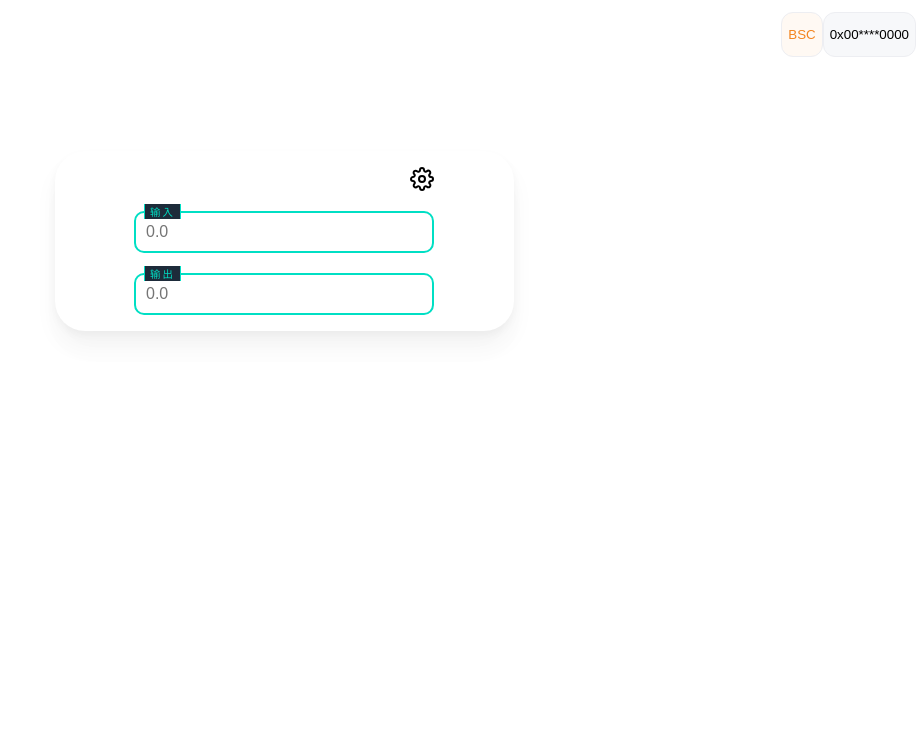
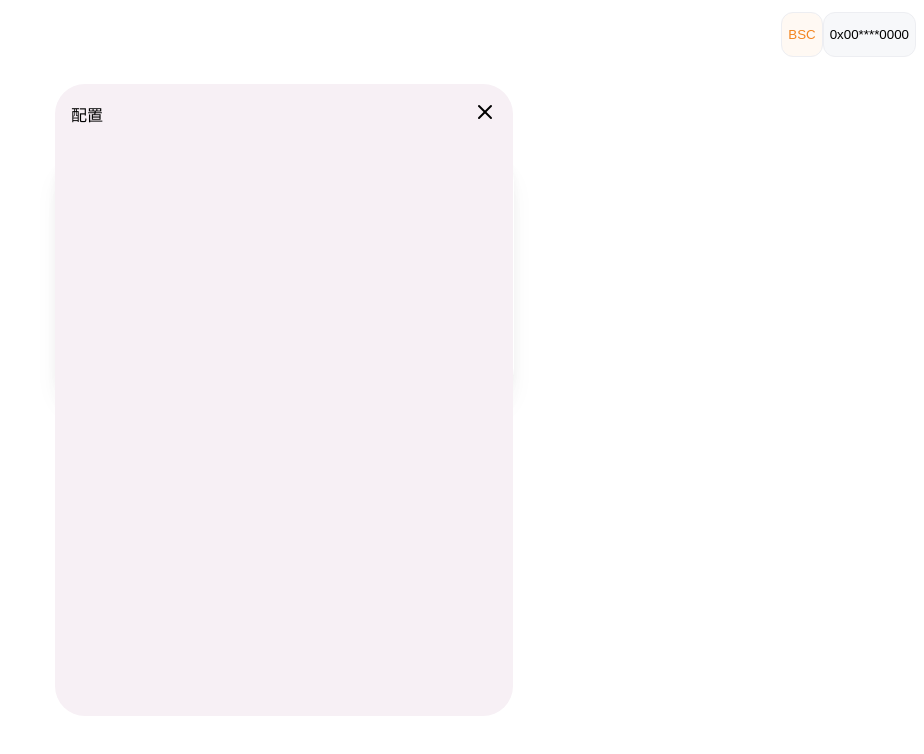
Before and after one commit to mis320/test, a plain HTML site: page 0/index.html in a window 1280 px wide. Both pictures are taken after a click on the icon 778 px from the left and 179 px from the top of the page. Shown: the whole page, without its empty margins (356-1280 px from the left). Drawn offline with Linux system fonts and the light colour scheme.

Commit message:
Add files via upload

```diff
--- a/0/contents.css
+++ b/0/contents.css
@@ -9,7 +9,7 @@
 }
 @media (max-width: 500px) {
     .concent {
-        padding-top: 15px !important;
+        padding-top: 6.25rem !important;
         gap: 10px !important;
     }
 }
@@ -17,3 +17,35 @@
     position: relative;
     width: 300px;
 }
+
+
+.outButton {
+    font-size: 24px;
+    margin-top: 10px;
+    padding: 10px;
+    width: 100%;
+    font-weight: 500;
+    text-align: center;
+    border-radius: 20px;
+    outline: none;
+    border: 1px solid transparent;
+    display: flex;
+    -webkit-box-pack: center;
+    justify-content: center;
+    flex-wrap: nowrap;
+    -webkit-box-align: center;
+    align-items: center;
+    cursor: pointer;
+    background-color: rgb(255, 0, 122);
+    color: white;
+}
+
+
+.txt_outinput_button:disabled {
+    background-color: rgb(237, 238, 242);
+    color: rgb(136, 141, 155);
+    cursor: auto;
+    box-shadow: none;
+    border: 1px solid transparent;
+    outline: none;
+}
--- /dev/null
+++ b/0/extendhtmls.css
@@ -0,0 +1,33 @@
+.extendHtml {
+    background: rgba(0, 0, 0, .33);
+    position: fixed;
+    top: 0;
+    right: 0;
+    bottom: 0;
+    left: 0;
+    overflow: auto;
+
+    display: flex;
+    -webkit-box-align: center;
+    align-items: center;
+    -webkit-box-pack: center;
+    justify-content: center;
+    background-color: transparent;
+    overflow: hidden;
+}
+
+.extendHtmlSet {
+    max-width: 426px;
+    width: 90%;
+    border-radius: 30px;
+    height: 600px;
+    background-color: #f7f0f5;
+    overflow: hidden;
+    padding: 1rem;
+}
+
+@media (max-width: 500px) {
+    .extendHtmlSet {
+       margin-top: 6.75rem;
+    }
+}
--- a/0/index.html
+++ b/0/index.html
@@ -3,14 +3,16 @@
 
 <head>
 	<meta charset="UTF-8">
-	<title>Input Text Animation</title>
+	<meta http-equiv="X-UA-Compatible" content="IE=edge">
+	<meta name="viewport" content="width=device-width, initial-scale=1.0">
+	<title>Document</title>
 	<link rel="stylesheet" href="style.css">
 	<link rel="stylesheet" href="contents.css">
 	<link rel="stylesheet" href="headers.css">
+	<link rel="stylesheet" href="extendhtmls.css">
 </head>
 
 <body>
-
 	<div class="header">
 		<div>
 		</div>
@@ -25,7 +27,7 @@
 	</div>
 
 
-	<div class="concent">
+	<div class="concent" id="concent">
 		<div style="
 		display: flex;
 		flex-direction: column;
@@ -34,22 +36,27 @@
 		align-items: center;
 
 
-    max-width: 427px;
-    width: 100%;
-    border-radius: 30px;
-    padding: 1rem;
-    background: rgb(255, 255, 255);
-    box-shadow: rgb(0 0 0 / 1%) 0px 0px 1px, rgb(0 0 0 / 4%) 0px 4px 8px, rgb(0 0 0 / 4%) 0px 16px 24px, rgb(0 0 0 / 1%) 0px 24px 32px;
+	max-width: 427px;
+	width: 90%;
+	border-radius: 30px;
+	padding: 1rem;
+	background: rgb(255, 255, 255);
+	box-shadow: rgb(0 0 0 / 1%) 0px 0px 1px, rgb(0 0 0 / 4%) 0px 4px 8px, rgb(0 0 0 / 4%) 0px 16px 24px, rgb(0 0 0 / 1%) 0px 24px 32px;
 		">
 			<div class="inputBox extend">
-				<svg style=" cursor: pointer;" onclick="kdisp()" width="24" height="24" viewBox="0 0 24 24" fill="none"
-					stroke="currentColor" stroke-width="2" stroke-linecap="round" stroke-linejoin="round"
+				<svg style=" cursor: pointer;" onclick="extendDisplayF()" width="24" height="24" viewBox="0 0 24 24"
+					fill="none" stroke="currentColor" stroke-width="2" stroke-linecap="round" stroke-linejoin="round"
 					class="sc-fMiknA kNloxr">
 					<circle cx="12" cy="12" r="3"></circle>
 					<path
 						d="M19.4 15a1.65 1.65 0 0 0 .33 1.82l.06.06a2 2 0 0 1 0 2.83 2 2 0 0 1-2.83 0l-.06-.06a1.65 1.65 0 0 0-1.82-.33 1.65 1.65 0 0 0-1 1.51V21a2 2 0 0 1-2 2 2 2 0 0 1-2-2v-.09A1.65 1.65 0 0 0 9 19.4a1.65 1.65 0 0 0-1.82.33l-.06.06a2 2 0 0 1-2.83 0 2 2 0 0 1 0-2.83l.06-.06a1.65 1.65 0 0 0 .33-1.82 1.65 1.65 0 0 0-1.51-1H3a2 2 0 0 1-2-2 2 2 0 0 1 2-2h.09A1.65 1.65 0 0 0 4.6 9a1.65 1.65 0 0 0-.33-1.82l-.06-.06a2 2 0 0 1 0-2.83 2 2 0 0 1 2.83 0l.06.06a1.65 1.65 0 0 0 1.82.33H9a1.65 1.65 0 0 0 1-1.51V3a2 2 0 0 1 2-2 2 2 0 0 1 2 2v.09a1.65 1.65 0 0 0 1 1.51 1.65 1.65 0 0 0 1.82-.33l.06-.06a2 2 0 0 1 2.83 0 2 2 0 0 1 0 2.83l-.06.06a1.65 1.65 0 0 0-.33 1.82V9a1.65 1.65 0 0 0 1.51 1H21a2 2 0 0 1 2 2 2 2 0 0 1-2 2h-.09a1.65 1.65 0 0 0-1.51 1z">
 					</path>
 				</svg>
+
+
+
+
+
 			</div>
 			<div class="inputBox">
 				<input type="text" required="required" placeholder="0.0" onkeyup="
@@ -81,12 +88,90 @@
 				}
 				">
 				<span>输出</span>
+				<div style="display: flex;">
+					<button id="approve" onclick="approve()" class="outButton" disabled> 授权</button>
+					<button onclick="swap()" class="outButton"> 兑换</button>
+				</div>
+
+
 			</div>
 		</div>
 	</div>
 
 
 
+
+	<div id="extendDisplay" style="display: none;">
+		<div class="extendHtml">
+
+			<div class="extendHtmlSet">
+				<div style="
+					display: flex;
+					flex-direction: row;
+					align-content: center;
+					justify-content: space-between;
+					align-items: center;
+				">
+					<span>配置</span>
+					<div style="cursor: pointer;" onclick="extendDisplayF()">
+						<svg xmlns="http://www.w3.org/2000/svg" width="24" height="24" viewBox="0 0 24 24" fill="none"
+							stroke="currentColor" stroke-width="2" stroke-linecap="round" stroke-linejoin="round"
+							class="sc-kAzzGY gUMQSg pointer">
+							<line x1="18" y1="6" x2="6" y2="18"></line>
+							<line x1="6" y1="6" x2="18" y2="18"></line>
+						</svg>
+					</div>
+
+				</div>
+
+
+			</div>
+		</div>
+	</div>
 </body>
 
 </html>
+
+<script>
+
+	const extendDisplayF = () => {
+		let listUl = document.getElementById(`extendDisplay`);
+		if (listUl.style.display === 'block') {
+			listUl.style.display = 'none';
+		} else {
+			listUl.style.display = 'block';
+		}
+	}
+
+</script>
+
+
+<script>
+
+
+	function $set(p1, p2) {
+		let t = document.getElementById(p1);
+		if (
+			t.nodeName.toUpperCase() == 'SPAN' ||
+			t.nodeName.toUpperCase() == 'P'
+
+		) {
+			t.innerHTML = p2
+		} else if (t.nodeName.toUpperCase() == 'IMG') {
+			t.src = p2
+		} else {
+			t.value = p2
+		}
+
+	}
+	function $get(p1) {
+		let t = document.getElementById(p1);
+
+		if (t.nodeName.toUpperCase() != 'SPAN') {
+			return t.value
+		} else {
+			return t.innerHTML
+		}
+
+	}
+</script>
```
